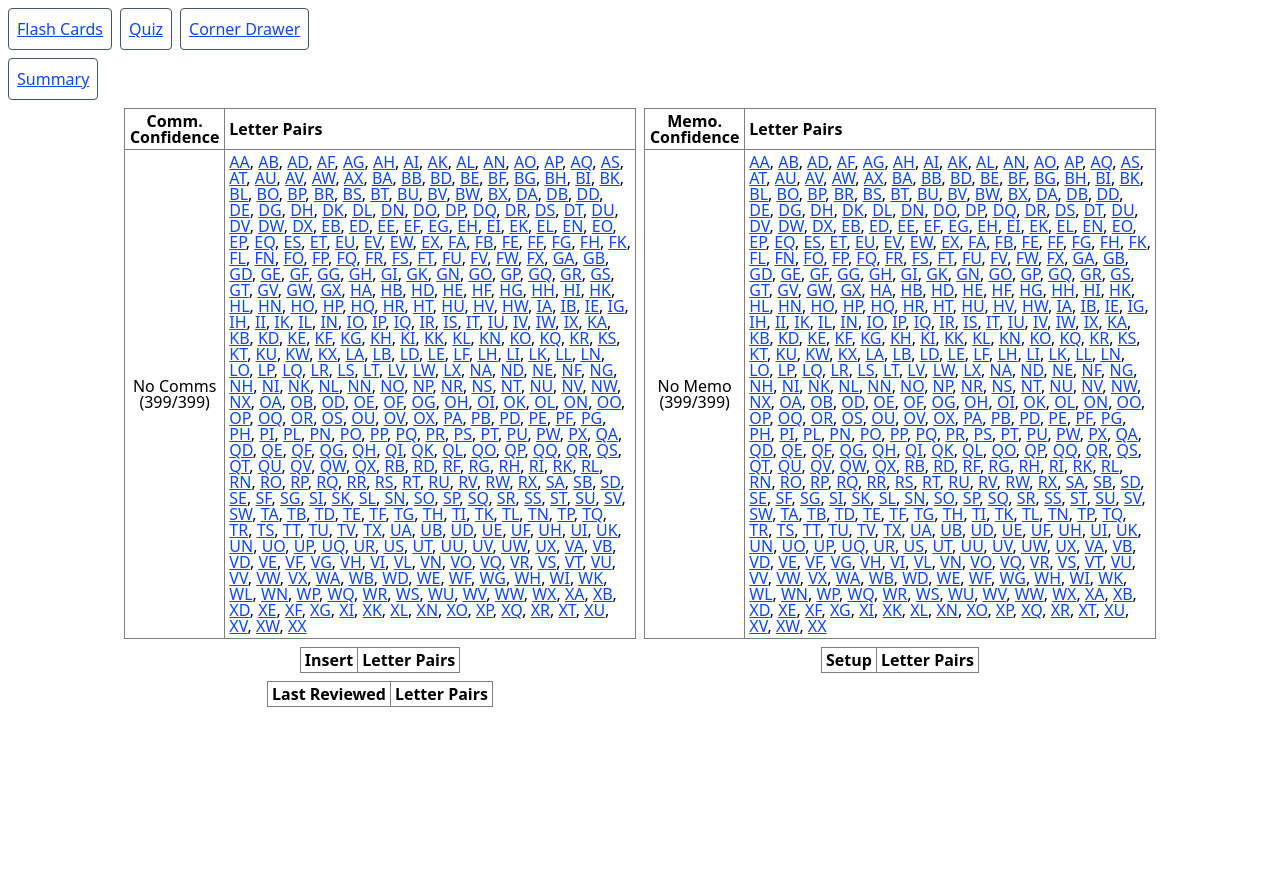
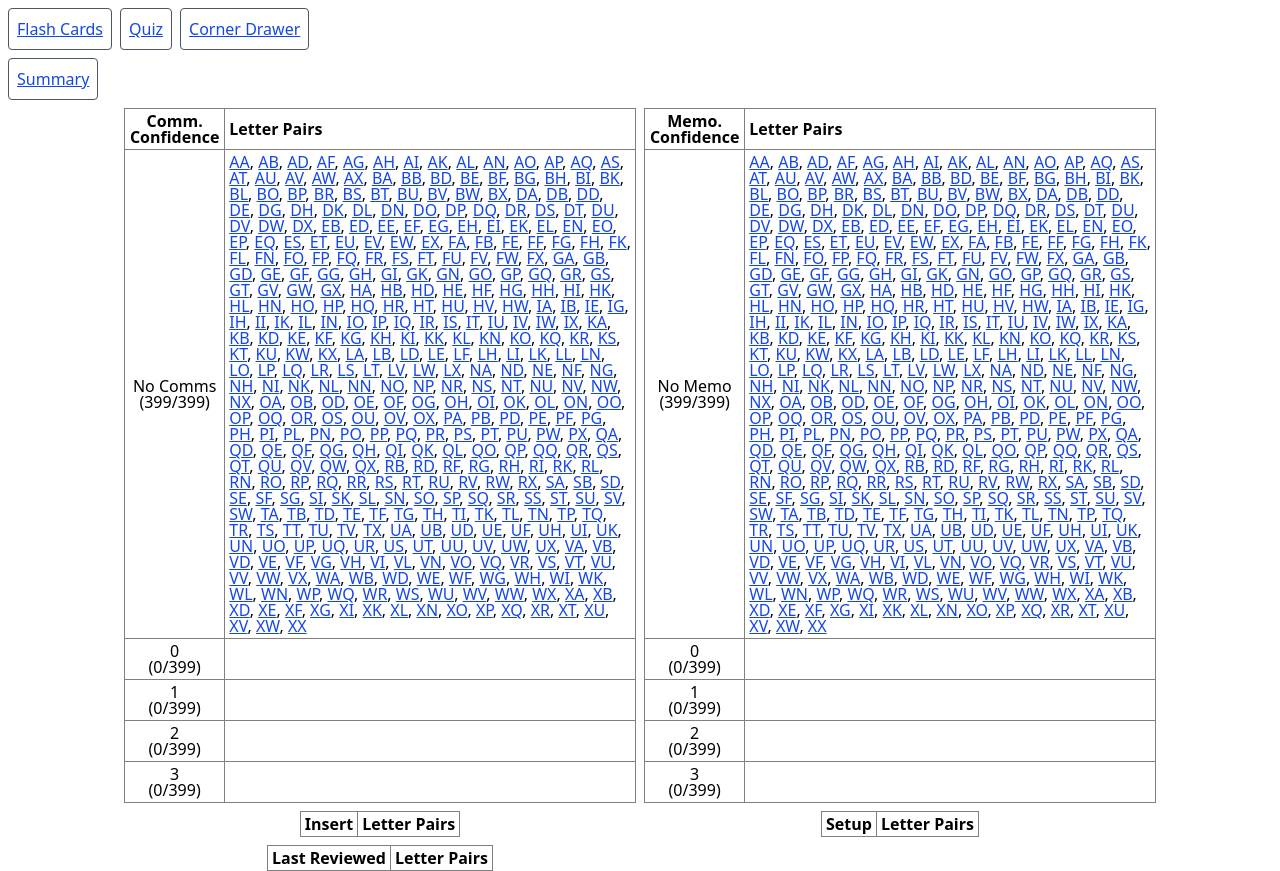
Before and after one commit to nick-ng/bld, a SvelteKit app: page /flash-cards/summary in a window 1280 px wide. Before the commit the page ends 800 px from the top, so only its background shows below. Built offline with nearby package versions, Linux system fonts and the light colour scheme.

Commit message:
feat: check if a flash card actually has a memo and/or comm

```diff
--- a/src/routes/flash-cards/summary/+page.svelte
+++ b/src/routes/flash-cards/summary/+page.svelte
@@ -53,12 +53,11 @@
 	};
 
 	const summariseFlashCards = (flashCards: FlashCardStoreType) => {
-		const flatFlashCards = Object.values(flashCards);
 		const inserts: { [insert: string]: string[] } = {};
 		const interchanges: { [interchange: string]: string[] } = {};
 		const setups: { [setup: string]: string[] } = {};
-		const memoConfidences: { [confidence: number]: string[] } = {};
-		const commConfidences: { [confidence: number]: string[] } = {};
+		const memoConfidences: { [confidence: number]: string[] } = { 0: [], 1: [], 2: [], 3: [] };
+		const commConfidences: { [confidence: number]: string[] } = { 0: [], 1: [], 2: [], 3: [] };
 		const missingComms: string[] = [];
 		const missingMemos: string[] = [];
 		const ageRanges: { [ageRangeString: string]: string[] } = {};
@@ -77,12 +76,20 @@
 					if (!memoConfidences[flashCard.memoConfidence]) {
 						memoConfidences[flashCard.memoConfidence] = [];
 					}
-					memoConfidences[flashCard.memoConfidence].push(flashCard.letterPair);
+					if (flashCard.memo) {
+						memoConfidences[flashCard.memoConfidence].push(letterPair);
+					} else {
+						missingMemos.push(letterPair);
+					}
 
 					if (!commConfidences[flashCard.commConfidence]) {
 						commConfidences[flashCard.commConfidence] = [];
 					}
-					commConfidences[flashCard.commConfidence].push(flashCard.letterPair);
+					if (flashCard.commutator) {
+						commConfidences[flashCard.commConfidence].push(letterPair);
+					} else {
+						missingComms.push(letterPair);
+					}
 
 					const ageRange = getAgeRange(flashCard.lastQuizUnix * 1000);
 					if (!ageRanges[ageRange]) {
```
